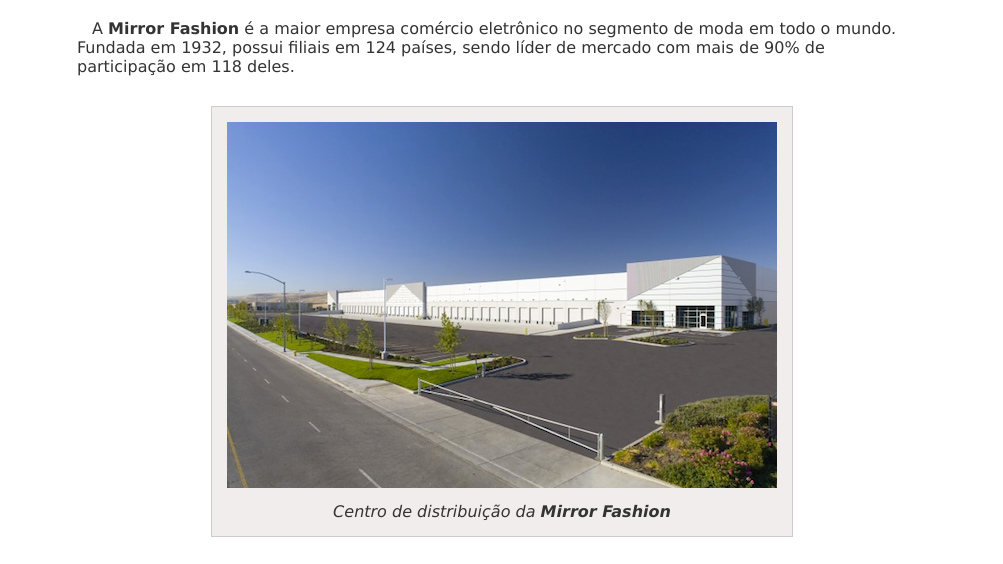
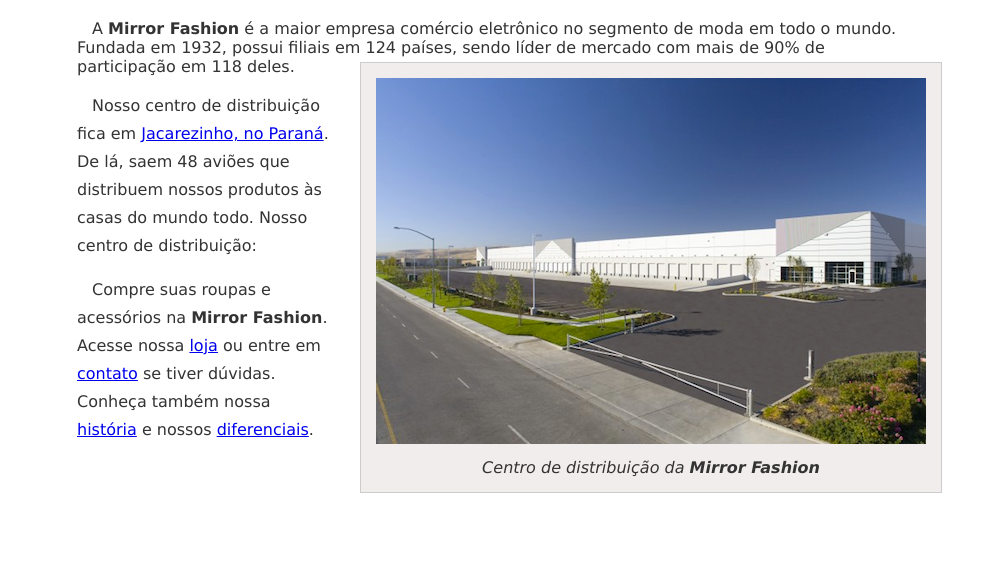
Before and after one commit to luizalbsilva/WD-43, a plain HTML site: page sobre.html in a window 1280 px wide. Shown: the part 179-743 px from the top of the page, without its empty margins (138-1141 px from the left). Drawn offline with Linux system fonts and the light colour scheme.

Commit message:
Ex.2.21 - 3

```diff
--- a/css/sobre.css
+++ b/css/sobre.css
@@ -29,9 +29,9 @@ p {
 	text-indent: 15px;
 }
 #centro-distribuicao {
-	margin-right: auto;
-	margin-left:  auto;
+	float: right;
 	width: 550px;
+	margin-top: -30px;
 }
 #rodape {
 	color: #777;
@@ -47,3 +47,9 @@ p {
 	float: left;
 	margin: 0 0 1px 2px;
 }
+#historia {
+	margin-top: 150px;
+}
+.centrodist {
+	line-height: 1.75em;
+}
--- a/sobre.html
+++ b/sobre.html
@@ -17,11 +17,11 @@
 			<IMG SRC="img/centro-distribuicao.png">
 			<figcaption>Centro de distribuição da <strong>Mirror Fashion</strong></em></figcaption>
 		</figure>
-		<p>
+		<p class="centrodist">
 			Nosso centro de distribuição fica em <a href="https://maps.google.com.br/?q=Jacarezinho" title="Mapa de Jacarezinho" target="_blank">Jacarezinho, no Paraná</a>. De lá, saem 48 aviões que
 			distribuem nossos produtos às casas do mundo todo. Nosso centro de distribuição:
 		</p>
-		<p>
+		<p class="centrodist">
 			Compre suas roupas e acessórios na <strong>Mirror Fashion</strong>. Acesse nossa <a href="index.html">loja</a> ou entre em <a href="contato.html">contato</a> se tiver dúvidas. Conheça também nossa <a href="#historia">história</a> e nossos <a href="#diferenciais">diferenciais</a>.
 		</p>
 
```
